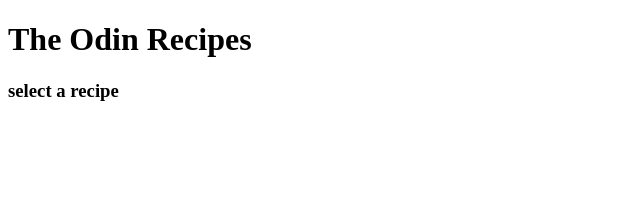
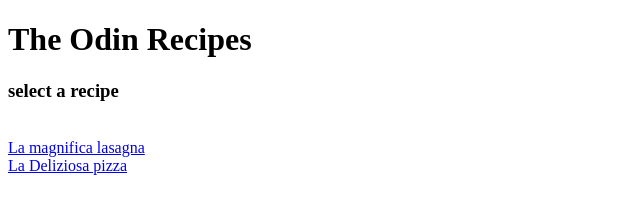
Before and after one commit to AbanoubRamsis/odin-recipes, a plain HTML site: page index.html in a window 1280 px wide. Shown: the whole page, without its empty margins (0-640 px from the left). Drawn offline with Linux system fonts and the light colour scheme.

```diff
--- a/index.html
+++ b/index.html
@@ -9,5 +9,9 @@
   <body>
     <h1>The Odin Recipes</h1>
     <h3>select a recipe</h3>
+    <br/>
+    <a href="recipes/lasagna.html">La magnifica lasagna</a>
+    <br/>
+    <a href="recipes/pizza.html">La Deliziosa pizza</a>
   </body>
 </html>
```
